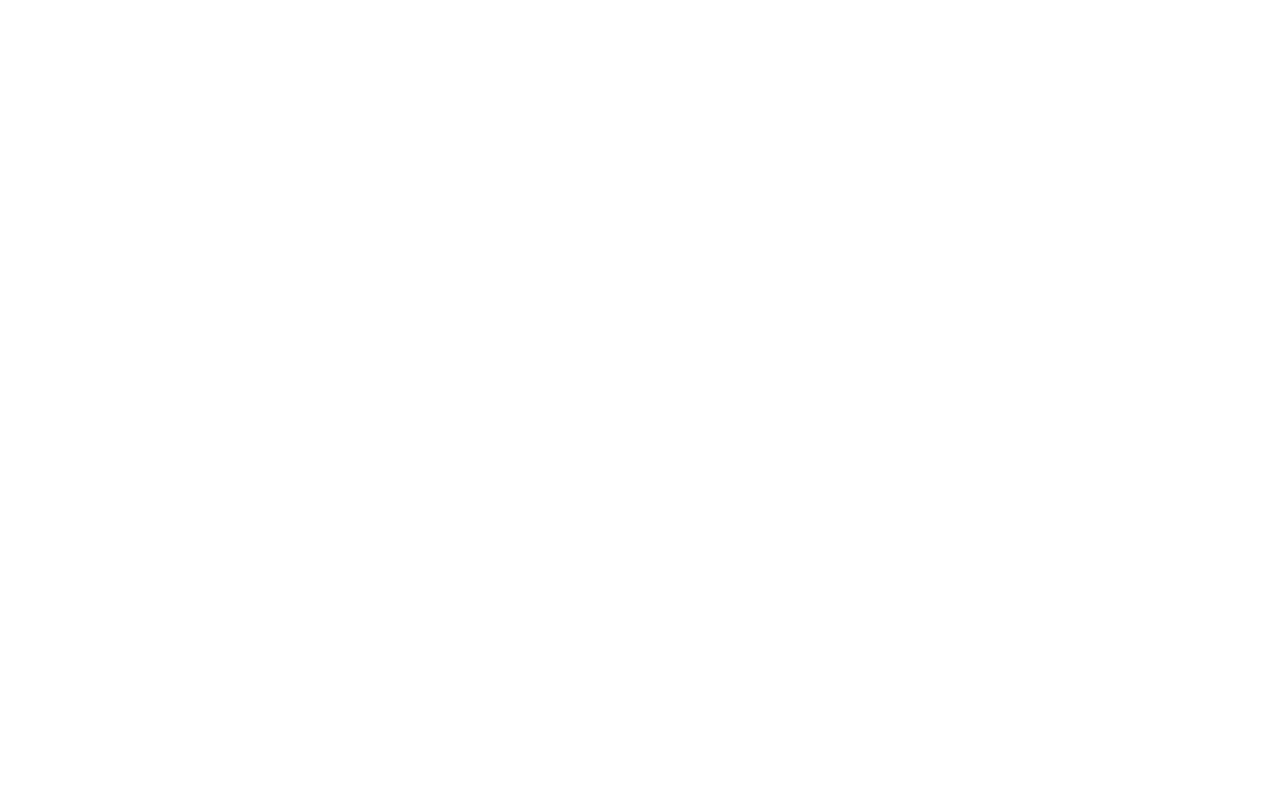
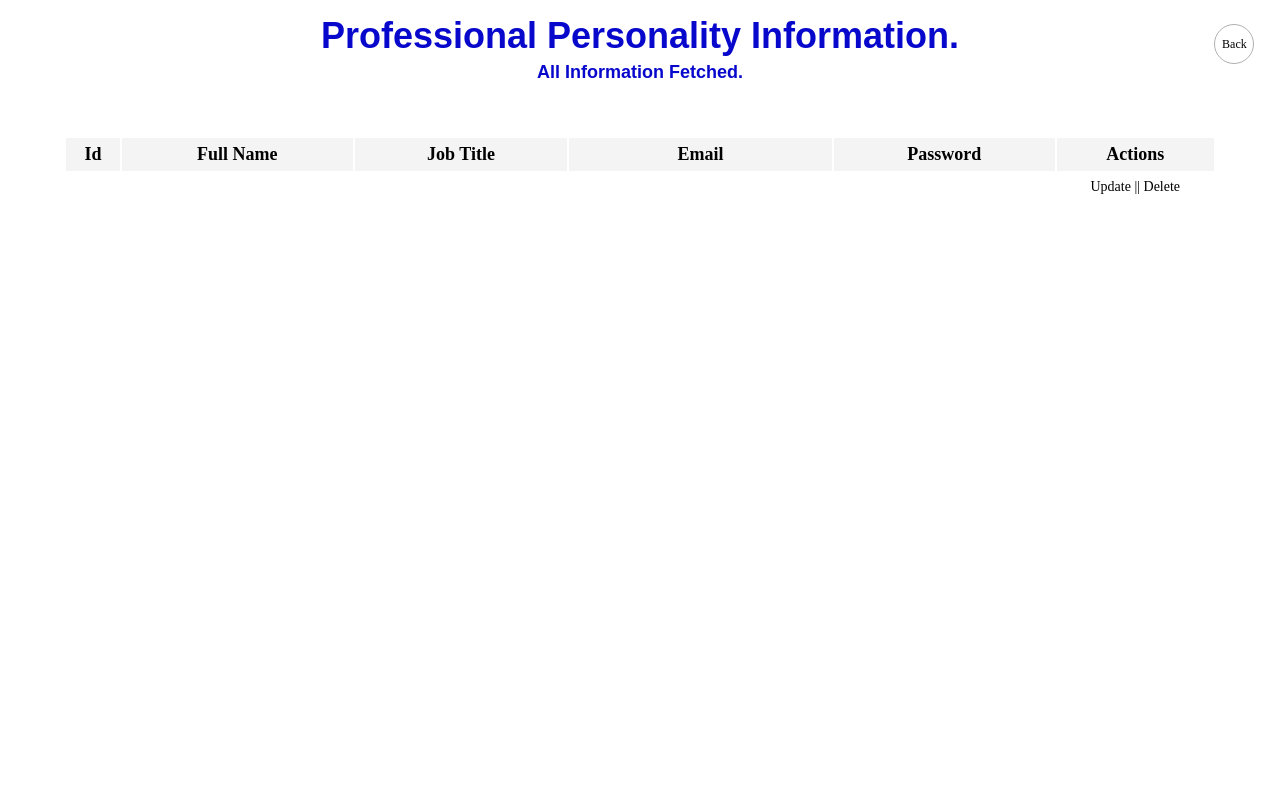
Before and after one commit to aveshek-rajbanshi/crudPHP, a PHP site: page /display.php in a window 1280 px wide. Before the commit the page is empty. Run offline with PHP 8.4, Linux system fonts and the light colour scheme; tables that the repository leaves empty or names only in its code hold one stand-in row (values such as "Sample post"); data that the repository does not hold is empty.

Commit message:
04-commit is to fetch data from database and display to user.

```diff
--- a/create.php
+++ b/create.php
@@ -9,13 +9,14 @@
 <head>
     <meta charset="UTF-8">
     <meta name="viewport" content="width=device-width, initial-scale=1.0">
-    <title>Data-Entry</title>
+    <title>Data-Create</title>
     <link rel="stylesheet" href="styling/form.css">
 </head>
 <body>
 
    <div class="form-container">
     <div class="actionBtn"><a href="index.php">Back</a></div>
+    <h2 id="form-header">Bio-Form</h2>
     <div class="form-wrapper">
         <form action="#" method="POST">
 
--- a/display.php
+++ b/display.php
@@ -0,0 +1,63 @@
+<?php
+
+include("connection.php");
+
+$fetchQuery = "SELECT * FROM person_info";
+$data = mysqli_query($conn,$fetchQuery);
+$totaldata = mysqli_num_rows($data);
+// $query_result = mysqli_fetch_assoc($data);
+// print_r($query_result);
+
+?>
+
+<!DOCTYPE html>
+<html lang="en">
+<head>
+    <meta charset="UTF-8">
+    <meta name="viewport" content="width=device-width, initial-scale=1.0">
+    <title>Data-Fetch</title>
+    <link rel="stylesheet" href="styling/display.css">
+</head>
+<body>
+
+<div class="actionBtn"><a href="index.php">Back</a></div>
+<div class="data-header-content">
+    <h3>Professional Personality Information.</h3>
+    <h5>All Information Fetched.</h5>
+</div>
+
+<div class="table-container">
+    <table>
+        <thead>
+            <tr>
+                <th>Id</th>
+                <th>Full Name</th>
+                <th>Job Title</th>
+                <th>Email</th>
+                <th>Password</th>
+                <th>Actions</th>
+            </tr>
+        </thead>
+        <tbody>
+            <?php
+               if($totaldata != 0){
+
+                   while($query_result = mysqli_fetch_assoc($data)){
+
+                       echo "<tr>
+                       <td>".$query_result['Id']."</td>
+                       <td>".$query_result['FullName']."</td>
+                       <td>".$query_result['JobTitle']."</td>
+                       <td>".$query_result['Email']."</td>
+                       <td>".$query_result['Password']."</td>
+                       <td>Update || Delete</td>
+                       </tr>";
+                    }
+                }
+            ?>
+        </tbody>
+    </table>
+</div>
+
+</body>
+</html>
--- /dev/null
+++ b/styling/display.css
@@ -0,0 +1,120 @@
+*{
+    margin: 0;
+    padding: 0;
+    box-sizing: border-box;
+}
+
+html,body{
+    height: 100%;
+    width: 100%;
+    background-color: #fff;
+}
+
+.actionBtn{
+    position: absolute;
+    top: 3%;
+    right: 2%;
+    cursor: pointer;
+    height: 40px;
+    width: 40px;
+    display: flex;
+    justify-content: center;
+    align-items: center;
+    border: 1px solid #b0b0b0;
+    border-radius: 50px;
+    transition: all 0.5s ease;
+    z-index: 100;
+}
+
+.actionBtn a{
+    padding: 12px;
+    font-family: Poppins;
+    font-size: 12px;
+    font-weight: 500;
+    text-decoration: none;
+    color: #000;
+    transition: all 0.5s ease;
+}
+
+.actionBtn:hover{
+    border: 1px solid #0808cc;
+}
+
+.actionBtn:hover > a{
+    color: #0808cc;
+}
+
+.data-header-content{
+    font-family: Arial, Helvetica, sans-serif;
+    padding: 15px 22px;
+    display: flex;
+    justify-content: center;
+    align-items: center;
+    flex-direction: column;
+    gap: 5px;
+}
+
+.data-header-content h3{
+    font-size: 36px;
+    font-weight: 600;
+    color: #0808cc;
+}
+
+.data-header-content h5{
+    font-size: 18px;
+    font-weight: 600;
+    color: #0808cc;
+}
+
+.table-container{
+    width: 90%;
+    margin-left: 5%;
+    margin-top: 3%;
+    display: flex;
+    justify-content: center;
+    align-items: center;
+    /* border: 1px solid blue; */
+}
+
+table thead tr th{
+    /* background-color: red; */
+    /* border: 1px solid black; */
+    padding: 6px 0px;
+    margin-bottom: 4px;
+    font-family: "Poppins";
+    font-size: 18px;
+    font-weight: 580;
+    background-color: #f4f4f4;
+}
+
+table thead tr th:nth-child(1){
+    width: 60px;
+}
+
+table thead tr th:nth-child(2){
+    width: 280px;
+}
+
+table thead tr th:nth-child(3){
+    width: 260px;
+}
+
+table thead tr th:nth-child(4){
+    width: 320px;
+}
+
+table thead tr th:nth-child(5){
+    width: 260px;
+}
+
+table thead tr th:nth-child(6){
+    width: 180px;
+}
+
+tbody tr td{
+    font-family: "Poppins";
+    font-size: 14px;
+    font-weight: 520;
+    padding: 6px 16px;
+   text-align: center;
+}
```
Also changed, not shown: styling/form.css (+14 -2 lines).
